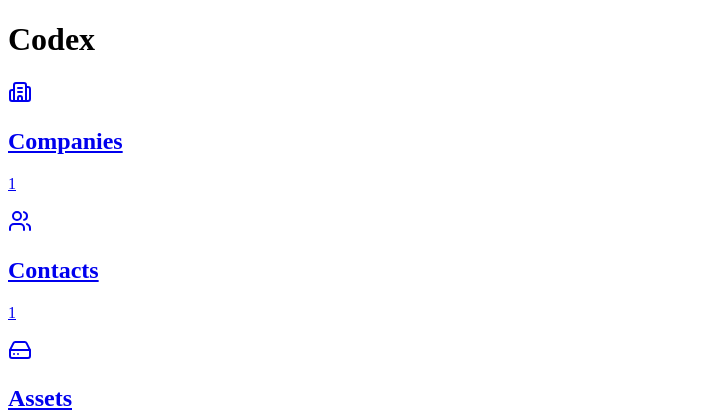
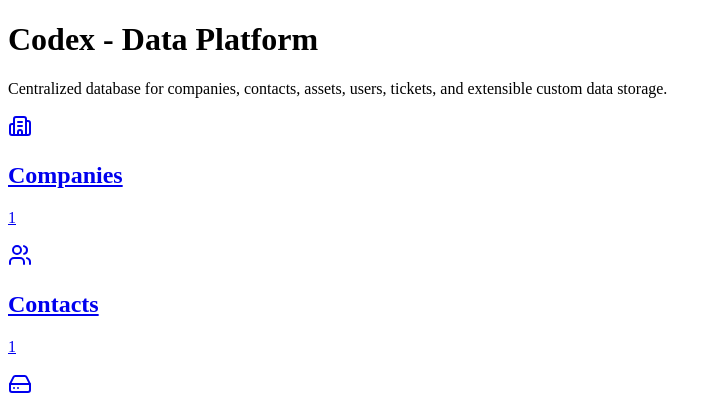
Before and after one commit to ruapotato/hivematrix-codex, a Flask app: template app/templates/dashboard.html in a window 1280 px wide. Shown: the top 420 px of the page, without its empty margins (0-722 px from the left). Run offline with Flask 3, Linux system fonts and the light colour scheme; the template is opened without the code that fills it: most values are stand-ins (such as "Sample title", 1, 10 or a date in 2020).

Commit message:
Reposition Codex as Data Platform with comprehensive README
Dashboard changes:
- Updated title from "CRM & Asset Management" to "Data Platform"
- Enhanced description to emphasize centralized database for companies, contacts, assets, users, tickets, and custom data

README overhaul:
- New subtitle: "The Central Data Platform for HiveMatrix"
- Added comprehensive Data Models section categorizing all data types
- Added Extending Codex section for custom data models
- Fixed script name from pull_tickets.py to sync_tickets_from_freshservice.py
- Added missing scripts to project structure (init_plans.py, install.sh)
- Enhanced all sections with extensibility emphasis
- Added complete feature documentation

🤖 Generated with [Claude Code](https://claude.com/claude-code)

Co-Authored-By: Claude <noreply@anthropic.com>

```diff
--- a/app/templates/dashboard.html
+++ b/app/templates/dashboard.html
@@ -9,9 +9,10 @@
 <body>
     <div class="card">
         <div class="card__header">
-            <h1 class="card__title">Codex</h1>
+            <h1 class="card__title">Codex - Data Platform</h1>
         </div>
         <div class="card__body">
+            <p class="u-mb-3">Centralized database for companies, contacts, assets, users, tickets, and extensible custom data storage.</p>
             <div class="dashboard-grid dashboard-grid--three-col">
                 <a href="{{ url_for('companies.list_companies') }}" class="dashboard-card">
                     <div class="dashboard-card__icon">
```
Also changed, not shown: README.md.
